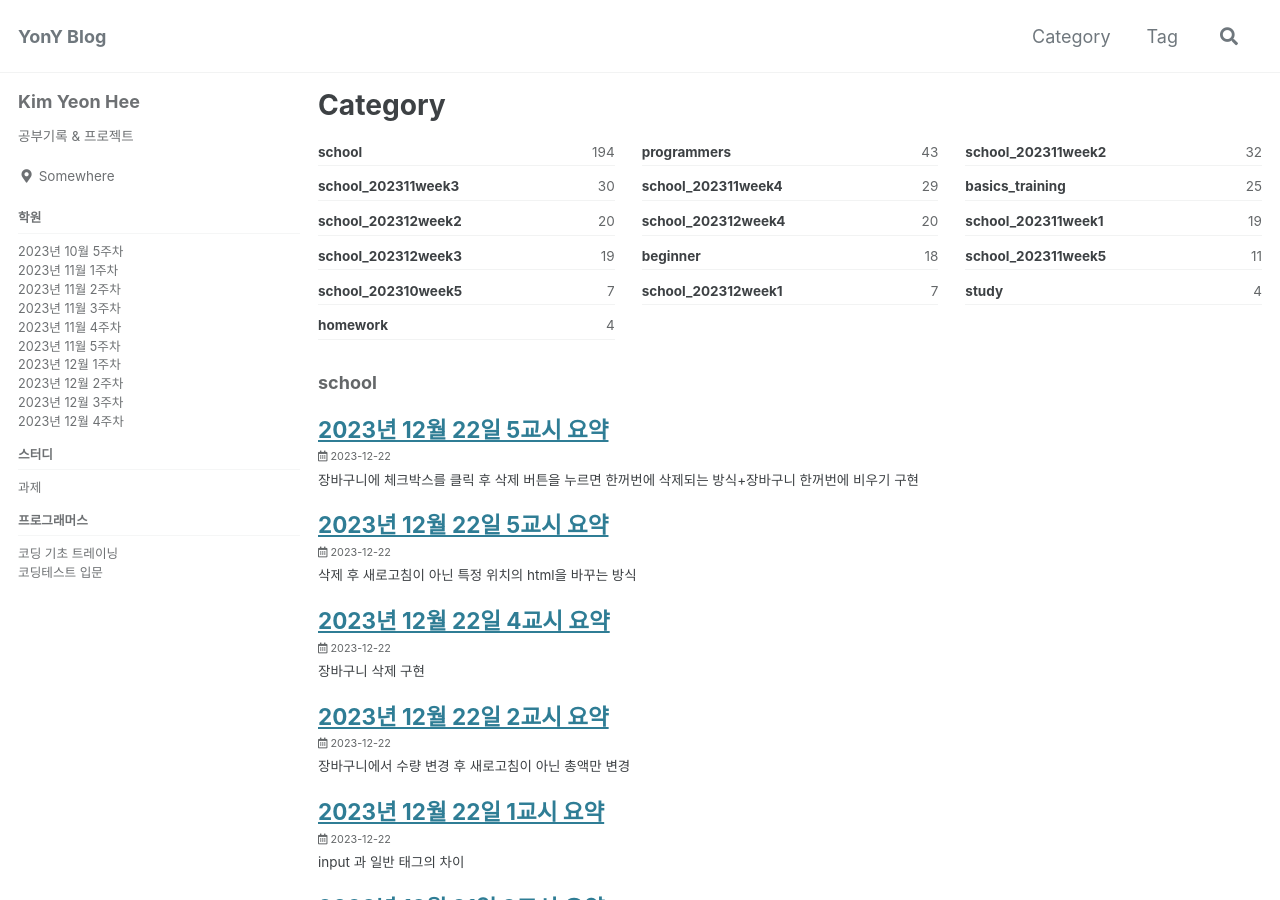
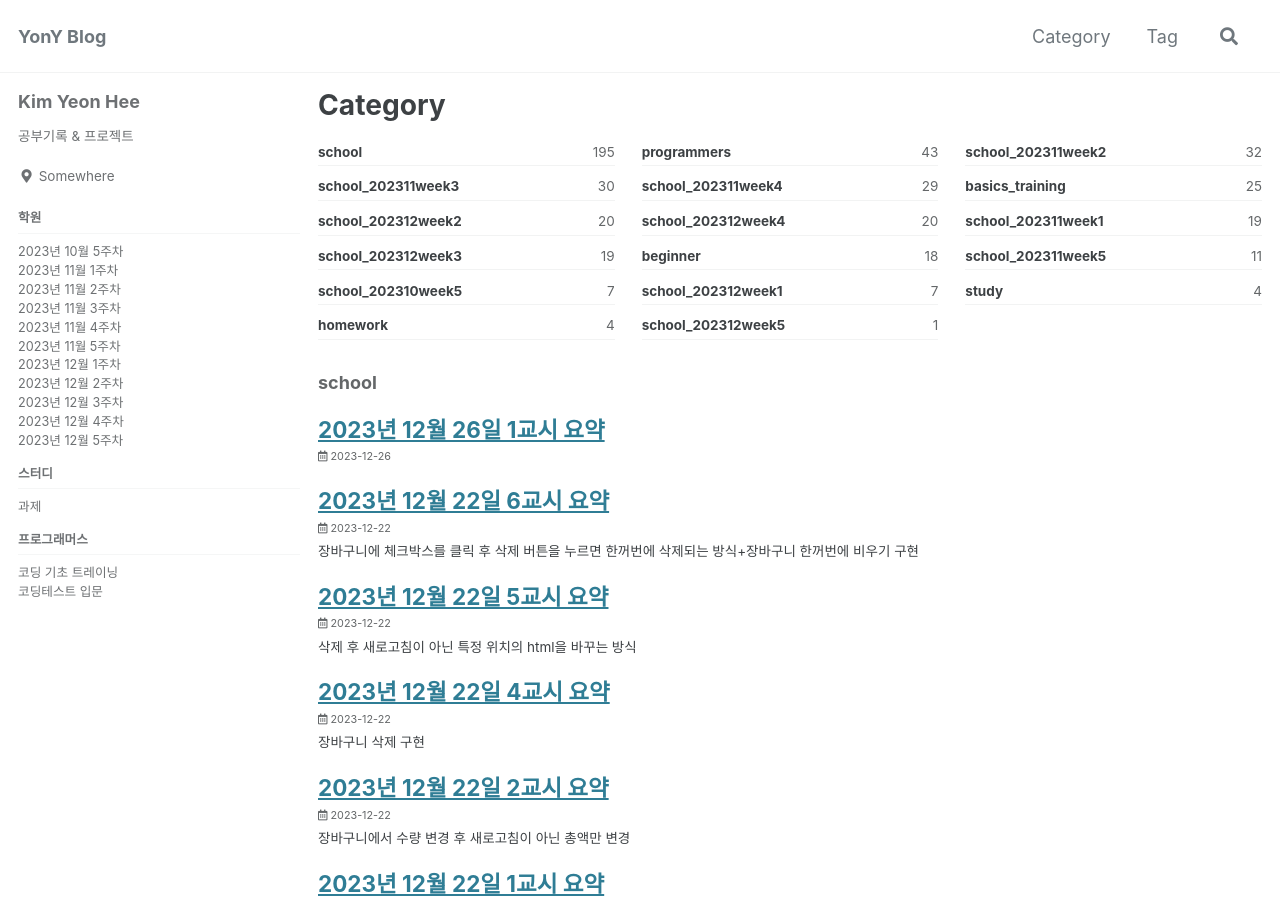
Before and after one commit to YonY-K/YonY-K.github.io, a Jekyll site: the page built from _pages/category-archive.md, in a window 1280 px wide and 900 px high. Built offline with Jekyll 4.4.1, drawn with Linux system fonts in a browser that asks for light colours; cached includes are drawn as plain includes; some of the changed text lies outside the part shown.

Commit message:
posts update

```diff
--- a/_data/navigation.yml
+++ b/_data/navigation.yml
@@ -34,6 +34,8 @@ sidebar-category:
         url:  "/school_202312week3"
       - title: "2023년 12월 4주차"
         url:  "/school_202312week4"
+      - title: "2023년 12월 5주차"
+        url:  "/school_202312week5"
   - title: "스터디"
     children:
       - title: "과제"
--- a/school/school_202312week4/_posts/2023-12-22/2023-12-22-20231222_6peirod.md
+++ b/school/school_202312week4/_posts/2023-12-22/2023-12-22-20231222_6peirod.md
@@ -1,5 +1,5 @@
 ---
-title: "2023년 12월 22일 5교시 요약"
+title: "2023년 12월 22일 6교시 요약"
 tag: 202312_school
 ---
 
--- /dev/null
+++ b/school/school_202312week5/_posts/2023-12-26/2023-12-26-20231226_1period.md
@@ -0,0 +1,4 @@
+---
+title: "2023년 12월 26일 1교시 요약"
+tag: 202312_school
+---
```
Also changed, not shown: _pages/category-school/category-school_202312week5.md (added, +9 -0 lines), school/school_202312week4/_posts/2023-12-21/2023-12-21-20231221_8period.md (+1 -1 lines).
